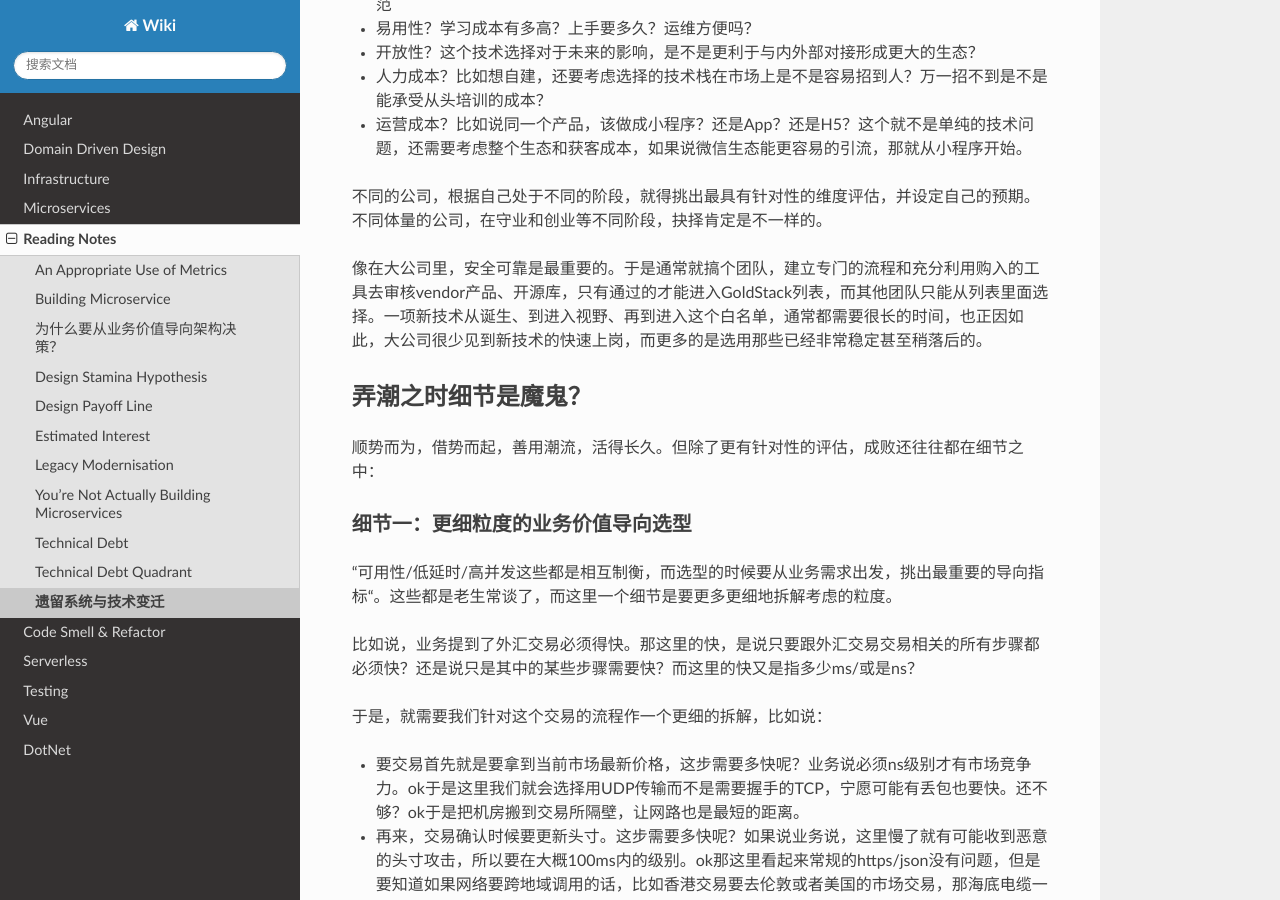
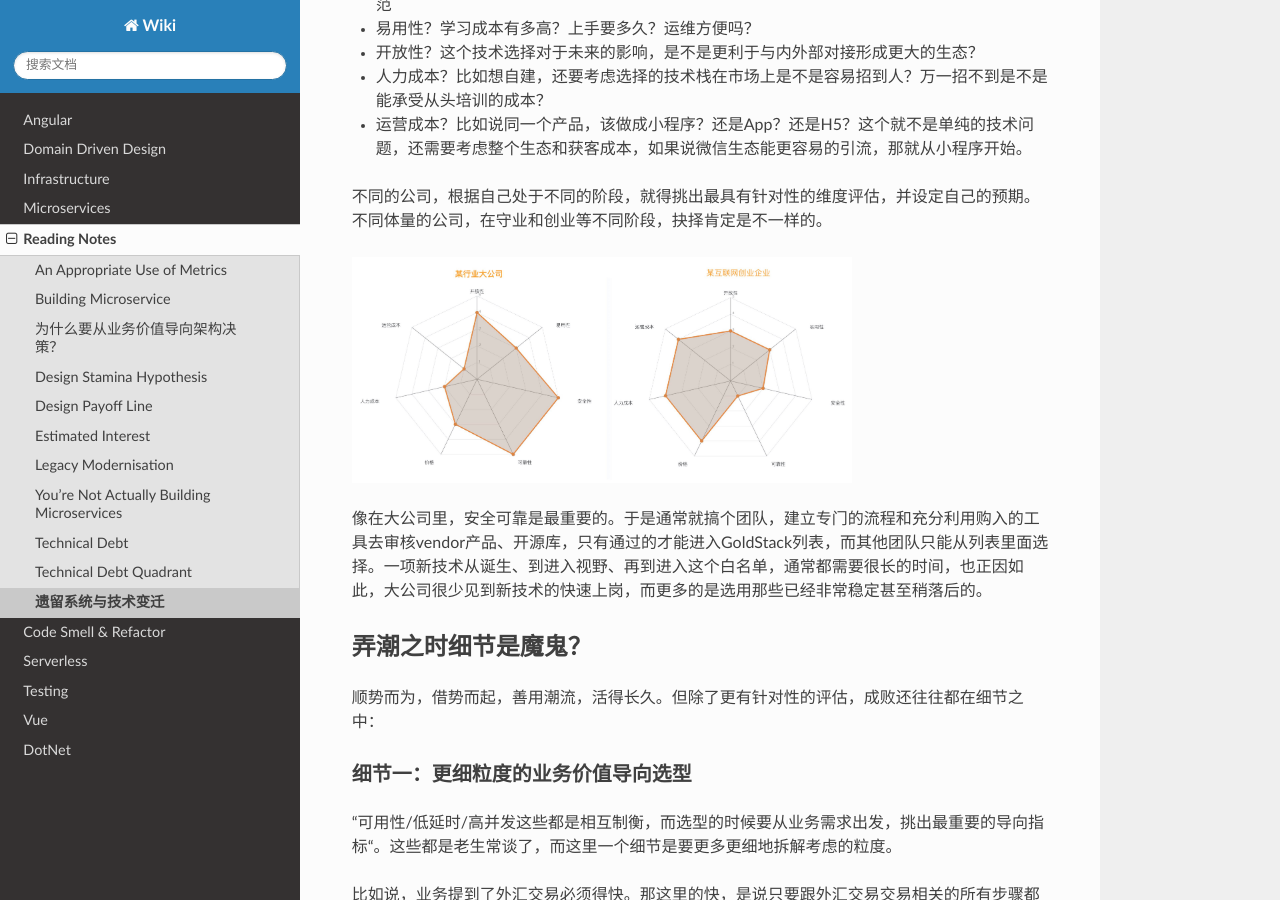
Before and after one commit to abigail830/Sphinx_wiki, a Sphinx documentation site: the page built from source/Reading/legacy1.rst, in a window 1280 px wide and 900 px high, scrolled down 1649 px. Built offline with Sphinx 7.4.7 and the Read the Docs theme 2.0.0, drawn with Linux system fonts in a browser that asks for light colours.

Commit message:
Update legacy1.rst

```diff
--- a/source/Reading/legacy1.rst
+++ b/source/Reading/legacy1.rst
@@ -48,6 +48,9 @@ OS/2的生死，背后不过就是这段时间IBM和微软在ToC市场上竞争
 - 运营成本？比如说同一个产品，该做成小程序？还是App？还是H5？这个就不是单纯的技术问题，还需要考虑整个生态和获客成本，如果说微信生态能更容易的引流，那就从小程序开始。
 
 不同的公司，根据自己处于不同的阶段，就得挑出最具有针对性的维度评估，并设定自己的预期。不同体量的公司，在守业和创业等不同阶段，抉择肯定是不一样的。
+
+.. image:: ../../images/rader.jpg
+  :width: 500px
 
 像在大公司里，安全可靠是最重要的。于是通常就搞个团队，建立专门的流程和充分利用购入的工具去审核vendor产品、开源库，只有通过的才能进入GoldStack列表，而其他团队只能从列表里面选择。一项新技术从诞生、到进入视野、再到进入这个白名单，通常都需要很长的时间，也正因如此，大公司很少见到新技术的快速上岗，而更多的是选用那些已经非常稳定甚至稍落后的。
 
```
